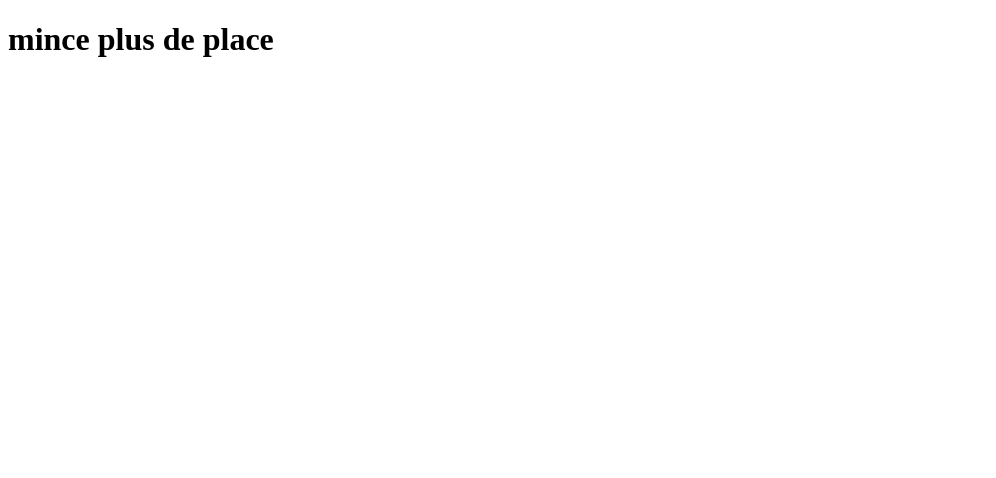
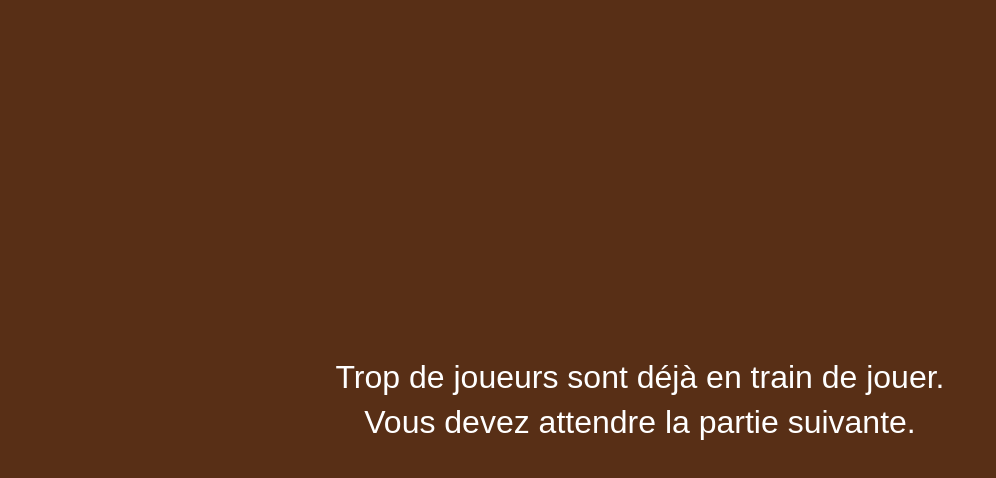
Before and after one commit to edarrous/Workshop-Network--Maki-vs-Nigiri, a plain HTML site: page public/busy.html in a window 1280 px wide. Shown: the whole page, without its empty margins (0-996 px from the left). Drawn offline with nearby package versions, Linux system fonts and the light colour scheme.

Commit message:
busy page

```diff
--- a/public/busy.html
+++ b/public/busy.html
@@ -1,11 +1,18 @@
 <!DOCTYPE html>
-<html lang="en">
+<html lang="fr">
 <head>
+    <script src="/socket.io/socket.io.js"></script>
+    <script src="jquery"></script>
     <meta charset="UTF-8">
-    <meta name="viewport" content="width=device-width, initial-scale=1.0">
-    <title>Document</title>
+    <meta name="viewport" content="width=device-width, initial-scale=1.0, maximum-scale=1.0, user-scalable=no">
+    <title>Attente de la prochaine partie</title>
+    <link rel="stylesheet" href="/styles/busy.css">
 </head>
 <body>
-    <h1>mince plus de place</h1>
+    <div class="container">
+        <div class="message">
+            Trop de joueurs sont déjà en train de jouer.<br>Vous devez attendre la partie suivante.
+        </div>
+    </div>
 </body>
 </html>
--- /dev/null
+++ b/public/styles/busy.css
@@ -0,0 +1,28 @@
+body, html {
+    margin: 0;
+    padding: 0;
+    width: 100%;
+    height: 100%;
+    display: flex;
+    justify-content: center;
+    align-items: center;
+    background-color: #582F16; /* Couleur marron */
+    font-family: Arial, sans-serif;
+}
+
+.container {
+    display: flex;
+    justify-content: center;
+    align-items: center;
+    text-align: center;
+    width: 100%;
+    height: 100%;
+    padding: 20px;
+    box-sizing: border-box;
+}
+
+.message {
+    color: #ffffff; /* Texte blanc */
+    font-size: 2em; /* Grosse typo */
+    line-height: 1.4;
+}
```
